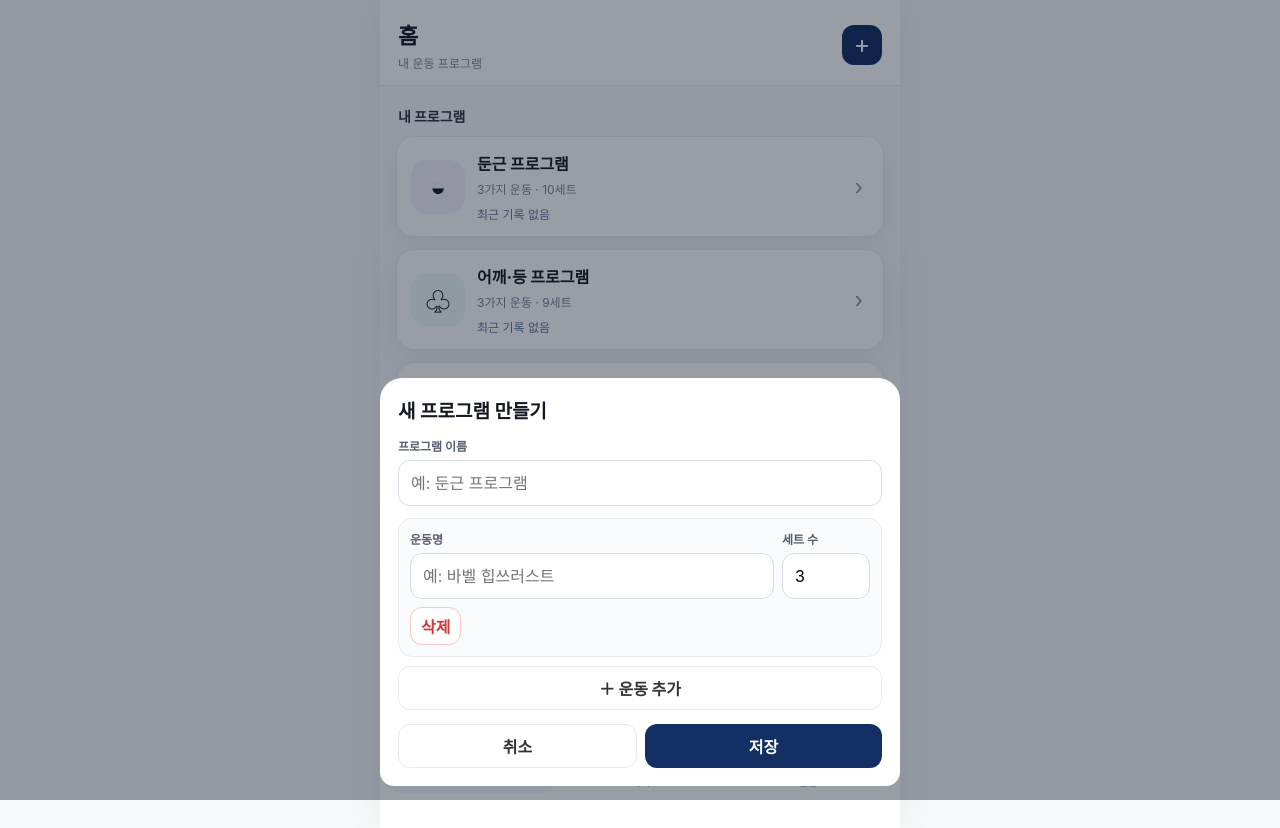
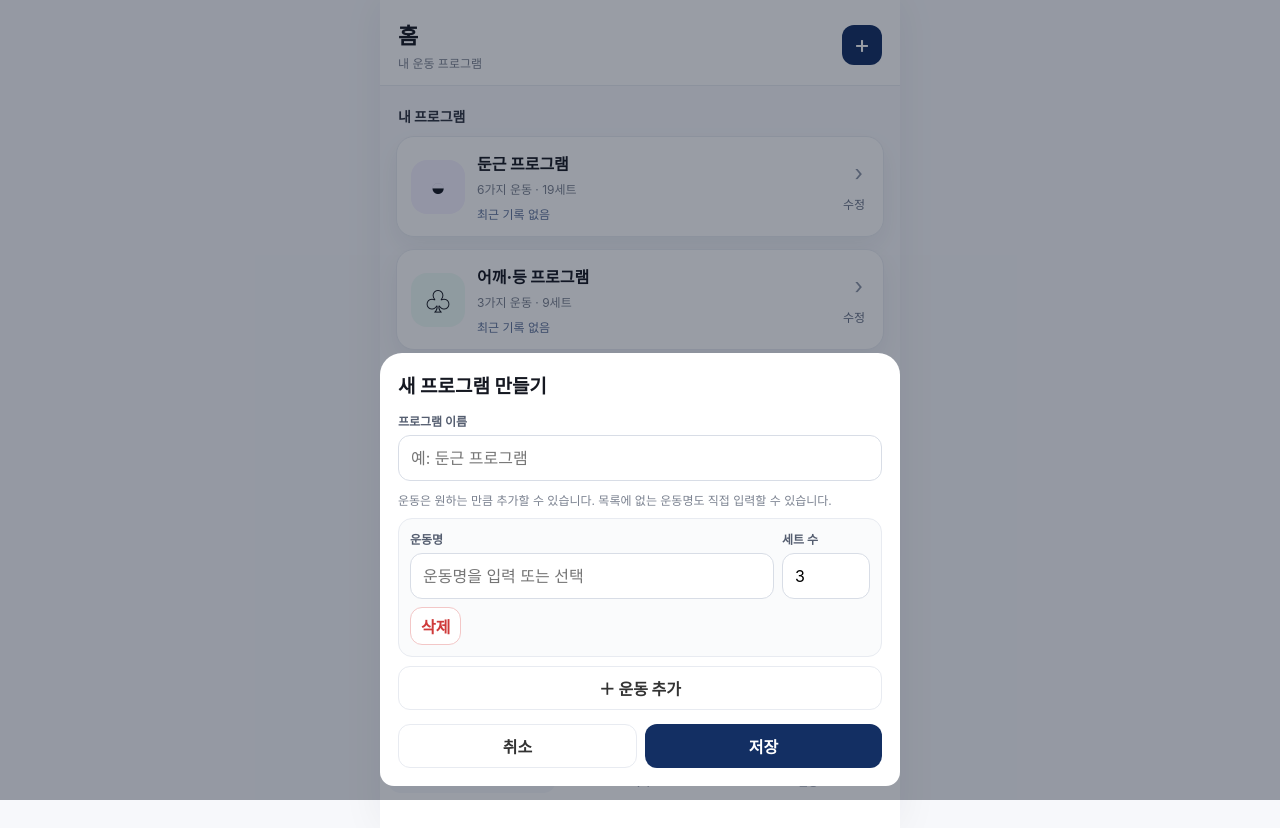
Before and after one commit to ohappymango/healthlog, a plain HTML site: page index.html in a window 1280 px wide. Both pictures are taken after a click on the button "프로그램 추가". Drawn offline with Linux system fonts and the light colour scheme.

Commit message:
Add files via upload

```diff
--- a/index.html
+++ b/index.html
@@ -297,6 +297,10 @@
       <label for="programName">프로그램 이름</label>
       <input id="programName" placeholder="예: 둔근 프로그램">
     </div>
+    <div style="font-size:12px;color:#7b8290;margin:-2px 0 10px">
+      운동은 원하는 만큼 추가할 수 있습니다. 목록에 없는 운동명도 직접 입력할 수 있습니다.
+    </div>
+    <datalist id="exerciseSuggestions"><option value="바벨 힙쓰러스트"></option><option value="레그프레스"></option><option value="레그 익스텐션"></option><option value="레그컬"></option><option value="스쿼트"></option><option value="불가리안 스플릿 스쿼트"></option><option value="런지"></option><option value="루마니안 데드리프트"></option><option value="힙 어브덕션"></option><option value="힙 어덕션"></option><option value="케이블 킥백"></option><option value="스텝업"></option><option value="랫풀다운"></option><option value="시티드 로우"></option><option value="바벨 로우"></option><option value="원암 덤벨 로우"></option><option value="풀업"></option><option value="어시스트 풀업"></option><option value="백 익스텐션"></option><option value="숄더프레스"></option><option value="덤벨 숄더프레스"></option><option value="사이드 레터럴 레이즈"></option><option value="리어 델트 플라이"></option><option value="페이스풀"></option><option value="프론트 레이즈"></option><option value="체스트프레스"></option><option value="벤치프레스"></option><option value="인클라인 덤벨프레스"></option><option value="펙덱 플라이"></option><option value="케이블 푸시다운"></option><option value="덤벨 컬"></option><option value="해머 컬"></option><option value="오버헤드 트라이셉 익스텐션"></option><option value="크런치"></option><option value="레그레이즈"></option><option value="플랭크"></option><option value="케이블 크런치"></option></datalist>
     <div id="builders"></div>
     <button id="addExercise" class="btn secondary" style="width:100%">＋ 운동 추가</button>
     <div class="actions">
@@ -314,7 +318,10 @@ const defaults={
     {id:'p1',name:'둔근 프로그램',icon:'◒',color:'c1',exercises:[
       {id:'e1',name:'바벨 힙쓰러스트',sets:[{type:'워밍업'},{type:'워킹 1'},{type:'워킹 2'},{type:'워킹 3'}]},
       {id:'e2',name:'레그프레스',sets:[{type:'워킹 1'},{type:'워킹 2'},{type:'워킹 3'}]},
-      {id:'e3',name:'레그 익스텐션',sets:[{type:'워킹 1'},{type:'워킹 2'},{type:'드롭'}]}
+      {id:'e3',name:'레그 익스텐션',sets:[{type:'워킹 1'},{type:'워킹 2'},{type:'드롭'}]},
+      {id:'e11',name:'힙 어브덕션',sets:[{type:'워킹 1'},{type:'워킹 2'},{type:'워킹 3'}]},
+      {id:'e12',name:'루마니안 데드리프트',sets:[{type:'워킹 1'},{type:'워킹 2'},{type:'워킹 3'}]},
+      {id:'e13',name:'케이블 킥백',sets:[{type:'워킹 1'},{type:'워킹 2'},{type:'워킹 3'}]}
     ]},
     {id:'p2',name:'어깨·등 프로그램',icon:'♧',color:'c2',exercises:[
       {id:'e4',name:'랫풀다운',sets:[{type:'워킹 1'},{type:'워킹 2'},{type:'워킹 3'}]},
@@ -391,7 +398,10 @@ function renderPrograms(){
         <div class="program-meta">${p.exercises.length}가지 운동 · ${totalSets(p)}세트</div>
         <div class="program-last">최근 기록 ${lastRecordDate(p.id)||'없음'}</div>
       </div>
-      <button class="chev open-program" data-id="${p.id}" aria-label="${esc(p.name)} 운동 시작">›</button>
+      <div style="display:flex;flex-direction:column;gap:6px;align-items:flex-end">
+        <button class="chev open-program" data-id="${p.id}" aria-label="${esc(p.name)} 운동 시작">›</button>
+        <button class="edit-program" data-id="${p.id}" style="border:0;background:none;color:#667085;font-size:12px;padding:2px 4px">수정</button>
+      </div>
     </div>
   `).join('');
   root.querySelectorAll('.open-program').forEach(b=>b.addEventListener('click',()=>{
@@ -399,6 +409,7 @@ function renderPrograms(){
     document.getElementById('programSelect').value=b.dataset.id;
     renderWorkout(b.dataset.id);
   }));
+  root.querySelectorAll('.edit-program').forEach(b=>b.addEventListener('click',()=>openModal(b.dataset.id)));
 }
 
 let editProgramId=null;
@@ -421,11 +432,11 @@ function addBuilder(name='',types=['워킹 1','워킹 2','워킹 3']){
     <div class="builder-row">
       <div class="field" style="margin:0">
         <label>운동명</label>
-        <input class="b-name" value="${esc(name)}" placeholder="예: 바벨 힙쓰러스트">
+        <input class="b-name" list="exerciseSuggestions" value="${esc(name)}" placeholder="운동명을 입력 또는 선택">
       </div>
       <div class="field" style="margin:0">
         <label>세트 수</label>
-        <input class="b-count" type="number" min="1" max="10" value="${types.length}">
+        <input class="b-count" type="number" min="1" max="20" value="${types.length}">
       </div>
     </div>
     <button type="button" class="btn danger remove" style="margin-top:8px;min-height:36px;padding:6px 10px">삭제</button>
@@ -443,7 +454,7 @@ document.getElementById('saveProgram').addEventListener('click',()=>{
   const rows=[...document.querySelectorAll('.builder')];
   const exercises=rows.map(row=>{
     const n=row.querySelector('.b-name').value.trim();
-    const count=Math.max(1,Math.min(10,Number(row.querySelector('.b-count').value)||1));
+    const count=Math.max(1,Math.min(20,Number(row.querySelector('.b-count').value)||1));
     return {id:uid('e'),name:n,sets:Array.from({length:count},(_,i)=>({type:`워킹 ${i+1}`}))}
   }).filter(e=>e.name);
   if(!name||!exercises.length){alert('프로그램 이름과 운동을 1개 이상 입력해주세요.');return}
```
Also changed, not shown: sw.js (+4 -4 lines), README.txt, icon.svg.
